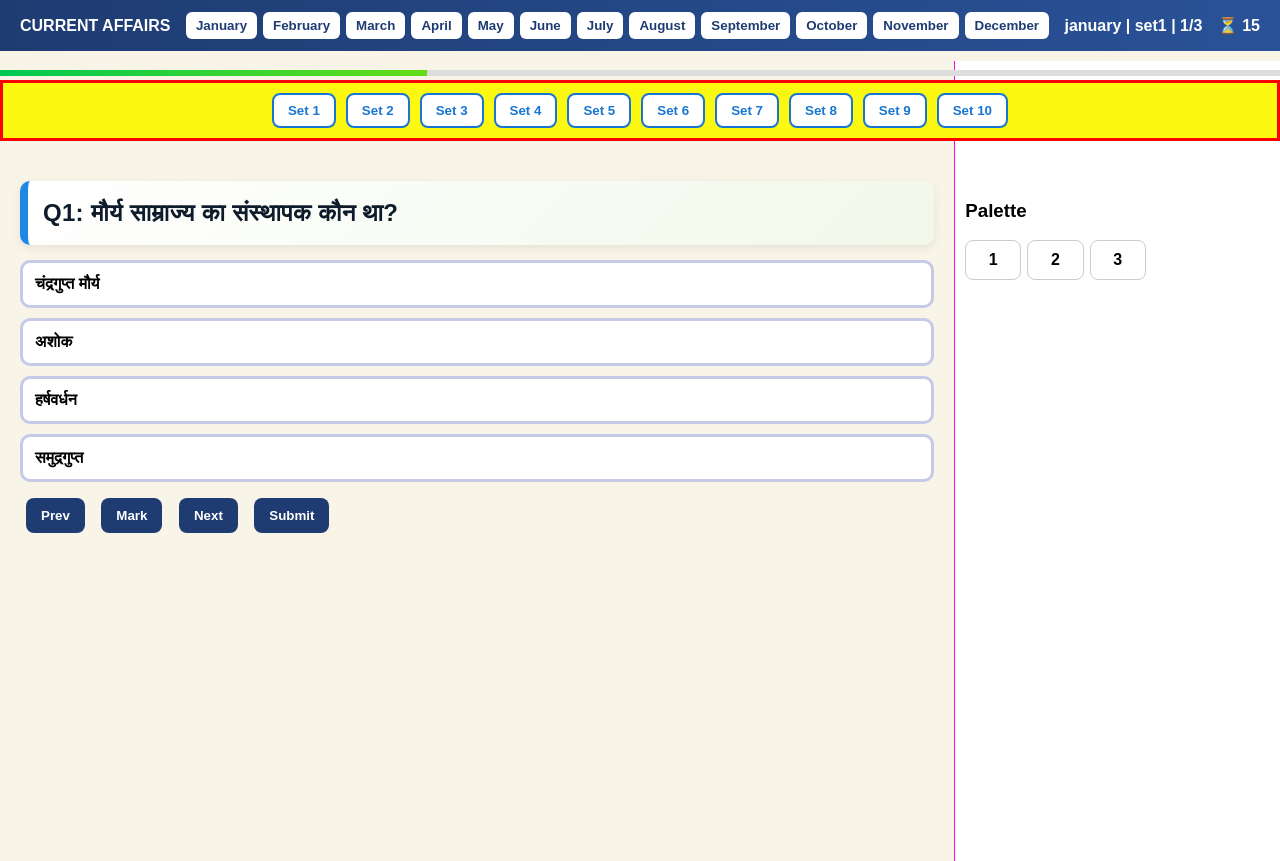
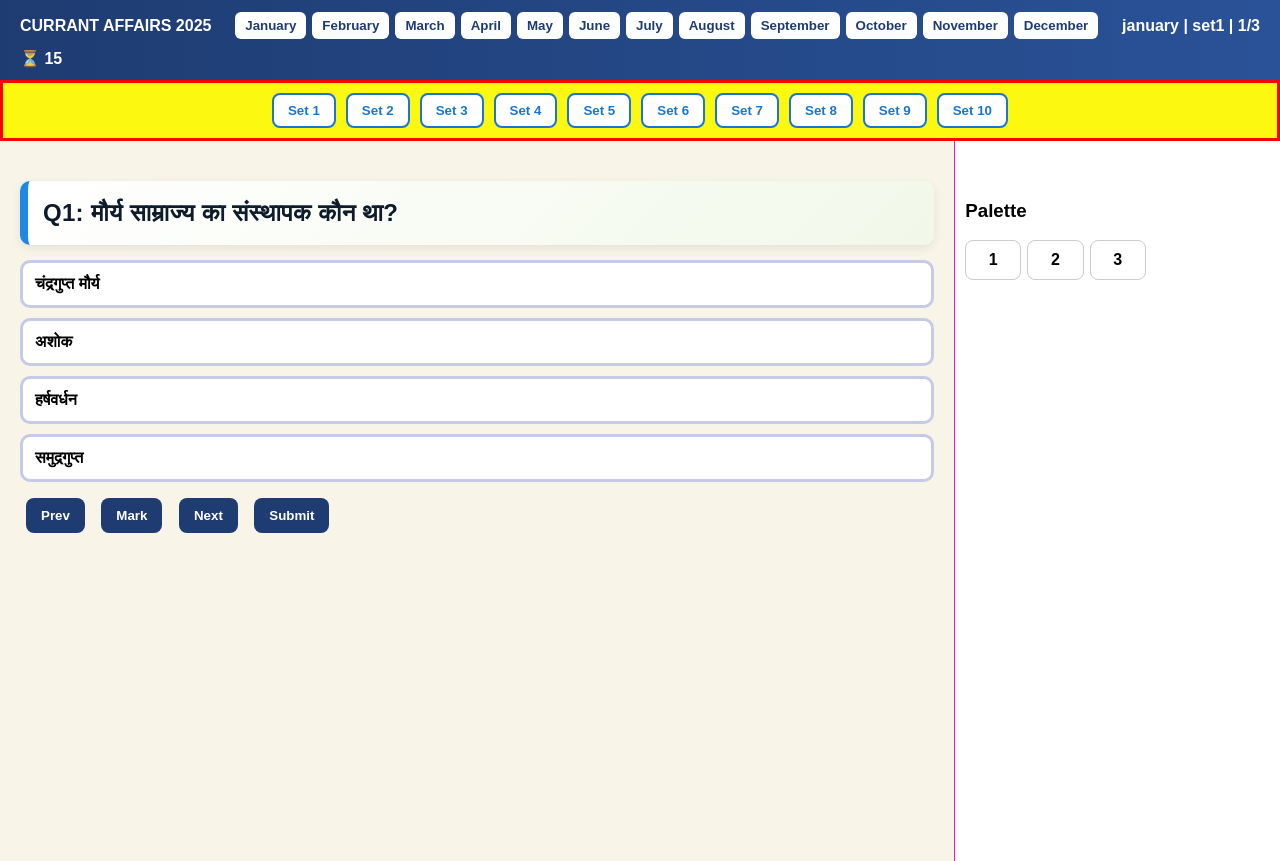
Before and after one commit to dablookr2-lgtm/Currant-affairs, a plain HTML site: page index.html in a window 1280 px wide. Drawn offline with Linux system fonts and the light colour scheme.

Commit message:
Update index.html

```diff
--- a/index.html
+++ b/index.html
@@ -4,7 +4,7 @@
 <meta charset="UTF-8">
 <meta name="viewport" content="width=device-width, initial-scale=1.0">
 
-<title>CURRENT AFFAIRS</title>
+<title>CURRANT AFFAIRS</title>
 <link rel="stylesheet" href="style.css">
 <script src="script.js" defer></script>
 </head>
@@ -12,7 +12,7 @@
 <body>
 
 <header class="header">
-    <div class="logo">CURRENT AFFAIRS</div>
+    <div class="logo">CURRANT AFFAIRS 2025</div>
 
     <nav class="topics">
         <button class="topic-btn" data-topic="january">January</button>
```
